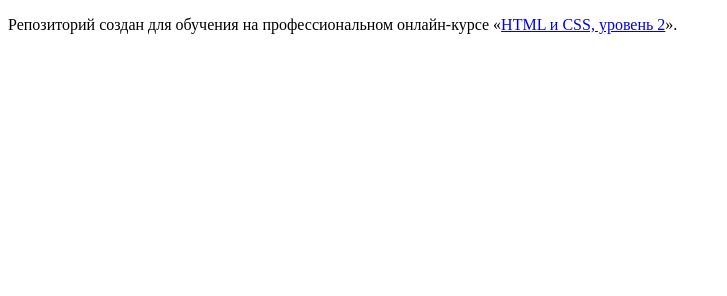
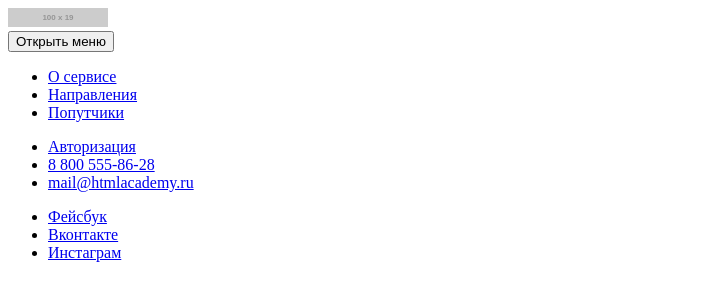
Before and after one commit to lotus84/918643-pognali-18, a website: page source/index.html in a window 1280 px wide. Shown: the whole page, without its empty margins (0-727 px from the left). Drawn offline with Linux system fonts and the light colour scheme; placeholder pictures from the web are drawn by us.

Commit message:
Добавляет разметку шапки (<header>) на главной странице

```diff
--- a/source/index.html
+++ b/source/index.html
@@ -5,8 +5,40 @@
     <title>HTML Academy: Погнали</title>
   </head>
   <body>
+    <header class="page-header">
+      <a class="page-header__logo">
+        <img src="https://via.placeholder.com/100x19" width="100" height="19" alt="Логотип приложения «Погнали»">
+      </a>
+      <nav class="main-nav">
+        <button class="main-nav__toggle" type="button" aria-label="Открыть меню">Открыть меню</button>
+        <div class="main-nav__wrapper">
+          <ul class="main-nav__list site-list">
+            <li class="site-list__item"><a href="about.html">О сервисе</a></li>
+            <li class="site-list__item"><a href="form.html">Направления</a></li>
+            <li class="site-list__item"><a href="catalog.html">Попутчики</a></li>
+          </ul>
+          <ul class="main-nav__list user-list">
+            <li class="user-list__item">
+              <a class="user-list__login" href="login.html">Авторизация</a>
+            </li>
+            <li>
+              <a href="tel: 88005558628">8 800 555-86-28</a>
+            </li>
+            <li>
+              <a href="mailto: mail@htmlacademy.ru">mail@htmlacademy.ru</a>
+            </li>
+          </ul>
+          <ul class="main-nav__list social-list">
+            <li class="social-list__item social-list__item--fb"><a href="#" aria-label="Страница приложения «Погнали» в Фейсбуке">Фейсбук</a></li>
+            <li class="social-list__item social-list__item--vk"><a href="#" aria-label="Страница приложения «Погнали» во Вконтакте">Вконтакте</a></li>
+            <li class="social-list__item social-list__item--ig"><a href="#" aria-label="Страница приложения «Погнали» в Инстаграме">Инстаграм</a></li>
+          </ul>
+        </div>
+      </nav>
+    </header>
 
-    <p>Репозиторий создан для обучения на профессиональном онлайн‑курсе «<a href="https://htmlacademy.ru/intensive/adaptive">HTML и CSS, уровень 2</a>».</p>
+
+
 
   </body>
 </html>
```
